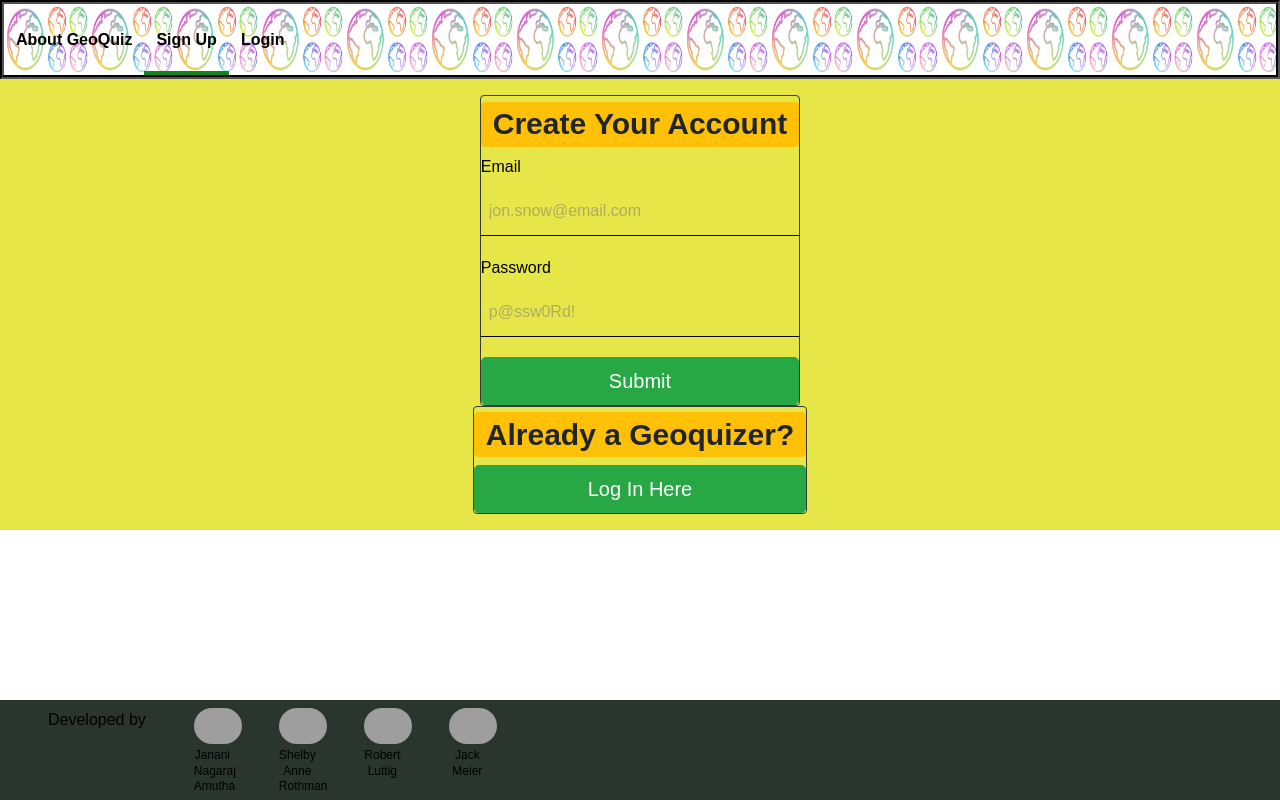
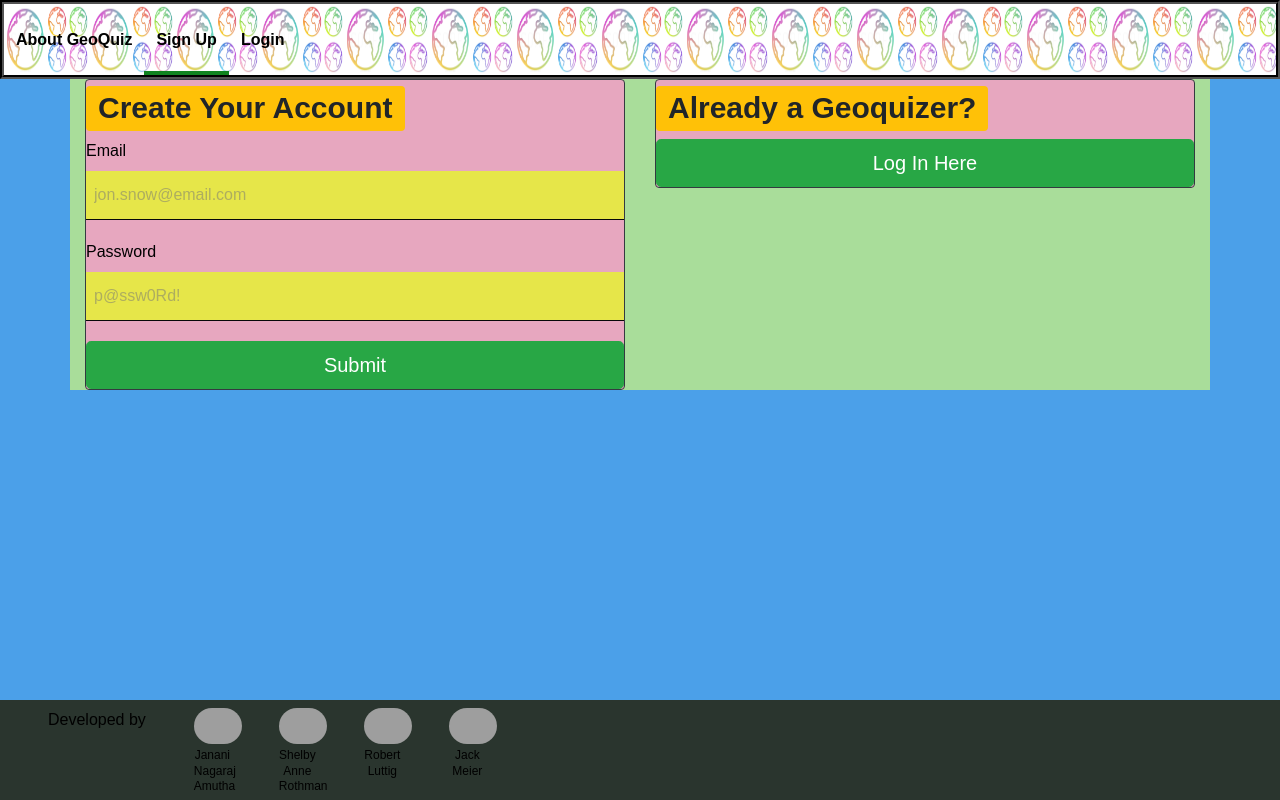
Before and after one commit to robertluttig/geoquiz, a React (Create React App) app in the folder client/: page /signup in a window 1280 px wide. Built offline with nearby package versions, Linux system fonts and the light colour scheme; grey boxes are pictures that could not be loaded.

Commit message:
adjusting containers to display

```diff
--- a/client/src/pages/Signup.css
+++ b/client/src/pages/Signup.css
@@ -1,19 +1,15 @@
-.page {
-    background-color: rgb(230, 230, 73);
+.container {
+    background-color: #a9dd9a;
     /* position:absolute; */
-    padding:0;
-    margin:0;
-
-    top:0;
-    left:0;
-
-    width: 100%;
-    height: 100%;
 }
 
 .createAccount{
     border: yellowgreen;
 }
 .card{
-    background-color: rgb(230, 230, 73);
+    background-color:#e7a7bf
 }
+
+body {
+    background-color: #4ba0e9;
+}
--- a/client/src/pages/Signup.js
+++ b/client/src/pages/Signup.js
@@ -1,17 +1,18 @@
+/** @format */
+
 import React, { useState } from "react";
 import { Link, Redirect, useHistory } from "react-router-dom";
 import API from "./../utils/API";
 import { useAuth } from "../utils/auth";
 import { Form, InputGroup } from "../components/LoginForm";
 import "./Signup.css";
-import Button from 'react-bootstrap/Button';
-import 'bootstrap/dist/css/bootstrap.min.css';
-import Badge from 'react-bootstrap/Badge';
+import Button from "react-bootstrap/Button";
+import "bootstrap/dist/css/bootstrap.min.css";
+import Badge from "react-bootstrap/Badge";
 import Container from "../components/Container";
-import Row from 'react-bootstrap/Row';
-import Col from 'react-bootstrap/Col';
-import Card from 'react-bootstrap/Card';
-
+import Row from "react-bootstrap/Row";
+import Col from "react-bootstrap/Col";
+import Card from "react-bootstrap/Card";
 
 function Signup() {
 	const [formState, setFormState] = useState({
@@ -47,12 +48,14 @@ function Signup() {
 	};
 
 	return (
-    <div className="page">
-      <Container>
-        <Row className="justify-content-md-center">
-          <Col md="auto" className="createAccount">
+
+			<div className="container">
+				<div className="row">
+					<div className="createAccount col-sm">
 						<Card className="card" border="dark">
-            <h1><Badge variant="warning">Create Your Account </Badge></h1>
+							<h1>
+								<Badge variant="warning">Create Your Account </Badge>
+							</h1>
 							<Form>
 								<InputGroup
 									id="email"
@@ -70,19 +73,29 @@ function Signup() {
 									type="password"
 									onChange={handleChange}
 								/>
-              <Button onClick={handleFormSubmit} variant="success" size="lg" block>Submit</Button>
+								<Button
+									onClick={handleFormSubmit}
+									variant="success"
+									size="lg"
+									block>
+									Submit
+								</Button>
 							</Form>
 						</Card>
-          </Col>
-          <Col md="auto">
+					</div>
+					<div className="col-sm">
 						<Card className="card" border="dark">
-            <h1><Badge variant="warning">Already a Geoquizer? </Badge></h1>
-            <Button variant="success" size="lg" block href="/login" >Log In Here</Button>
+							<h1>
+								<Badge variant="warning">Already a Geoquizer? </Badge>
+							</h1>
+							<Button variant="success" size="lg" block href="/login">
+								Log In Here
+							</Button>
 						</Card>
-          </Col>
-        </Row>
-      </Container>
 					</div>
+				</div>
+			</div>
+
 	);
 }
 
```
Lines whose indentation alone changed are shown as unchanged.
